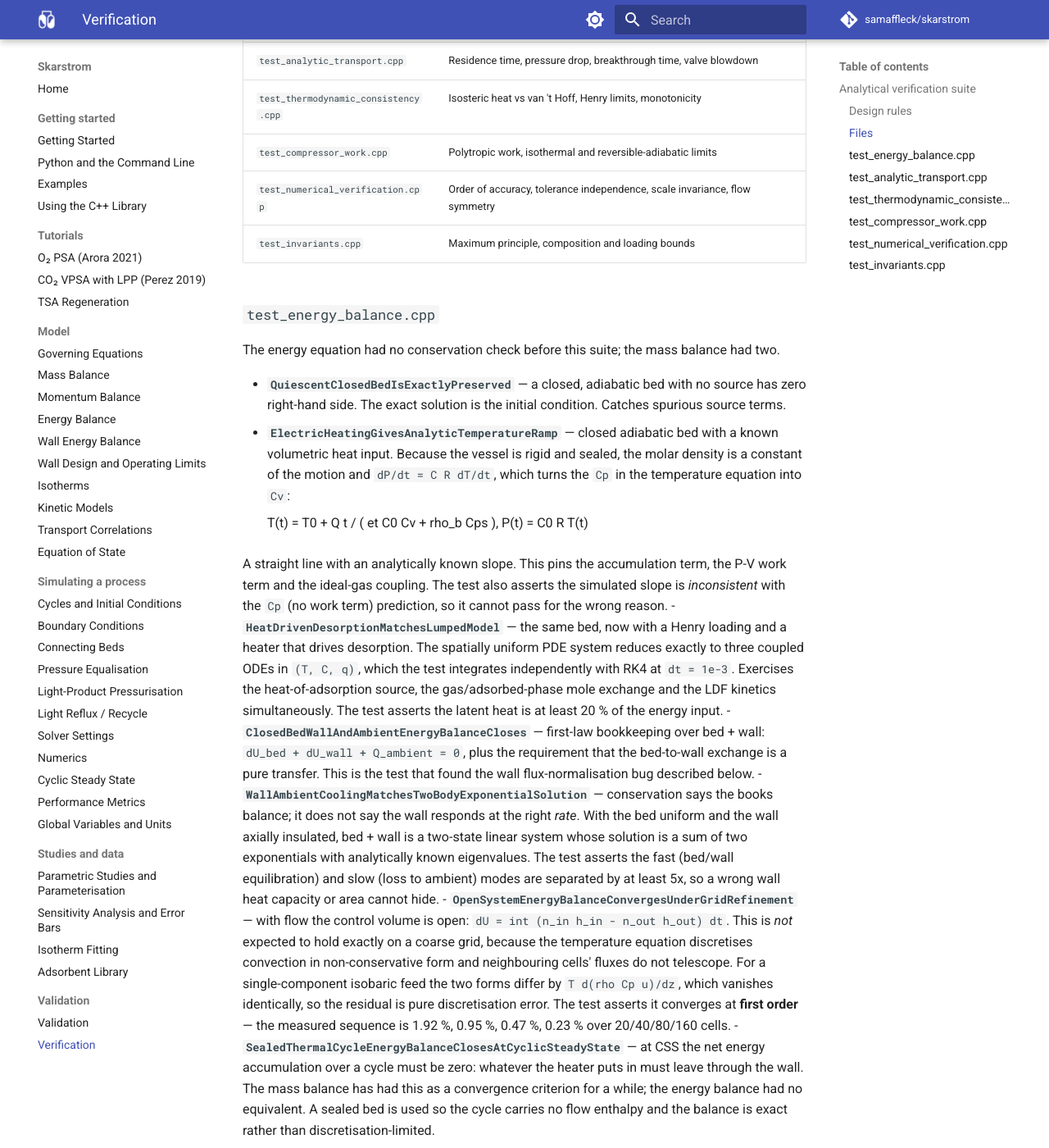
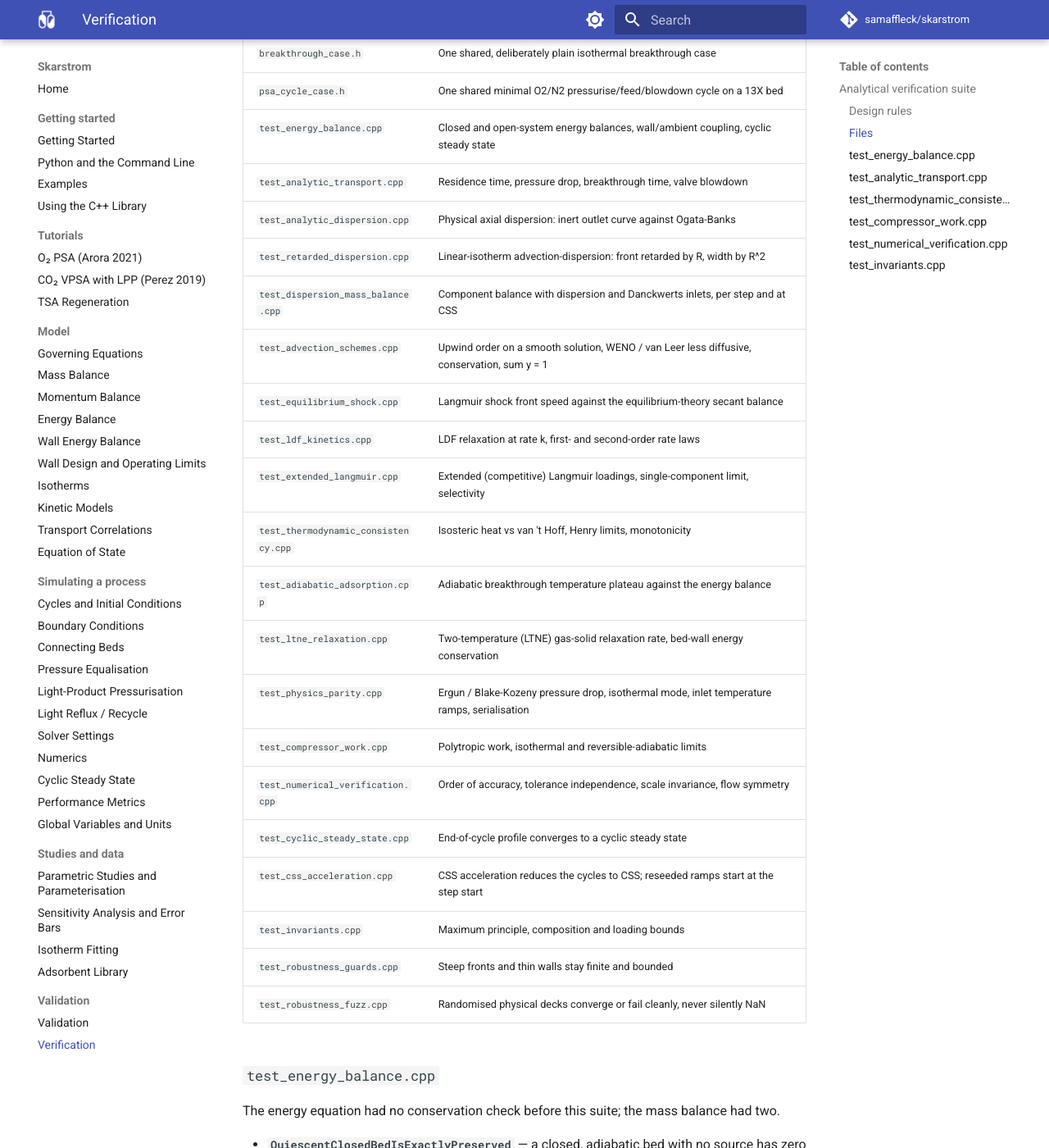
Before and after one commit to samaffleck/skarstrom, an MkDocs documentation site: the page built from docs/verification.md, in a window 1280 px wide and 1400 px high, scrolled down 1782 px. Shown: the whole window at 82% size. Built offline with MkDocs 1.6.1 and Material for MkDocs 9.7.7, drawn with Linux system fonts in a browser that asks for light colours; comment, search, counter and statistics services are not loaded; some of the changed text lies outside the part shown.

Commit message:
Verification suite: list every file in the Files table
The Files table in core/test/validation/README.md (and the copy in
docs/verification.md) listed 8 of the 23 files in the directory. It now
has one line per file. The ctest -R regex on the verification page also
missed eight test suites (ClosedBedEnergyTest, the Ldf*, Ltne,
advection-scheme, CSS-acceleration, dispersion mass-balance and
physics-parity suites; the regex is case-sensitive, so "LDF" and "LTNE"
matched nothing) and caught six tests from outside the directory. It is
now one alternative per suite and selects exactly the 74 tests in
core/test/validation/.

Co-Authored-By: Claude Opus 5.5 <noreply@anthropic.com>
Claude-Session: https://claude.ai/code/session_01LRbL7UgBaBytTLu7rMguxZ
Signed-off-by: Claude <noreply@anthropic.com>

```diff
--- a/docs/verification.md
+++ b/docs/verification.md
@@ -1,6 +1,6 @@
 # Verification
 
-**Verification** asks whether the solver solves its equations correctly; [Validation](validation.md) asks whether those are the right equations for real columns. Skarstrom's verification tests compare the solver with closed-form solutions of the governing equations, conservation identities and observed orders of convergence, so a failure means a defect, not a modelling choice. They live in [`core/test/validation/`](https://github.com/samaffleck/skarstrom/tree/main/core/test/validation) and run with the rest of the test suite (`ctest -R "EnergyBalance|Analytic|Numerical|Invariant|Thermodynamic|Compressor|Shock|LDF|LTNE|Adiabatic|ExtendedLangmuir|CyclicSteadyState|Robustness"`).
+**Verification** asks whether the solver solves its equations correctly; [Validation](validation.md) asks whether those are the right equations for real columns. Skarstrom's verification tests compare the solver with closed-form solutions of the governing equations, conservation identities and observed orders of convergence, so a failure means a defect, not a modelling choice. They live in [`core/test/validation/`](https://github.com/samaffleck/skarstrom/tree/main/core/test/validation) and run with the rest of the test suite (`ctest -R "^(AdiabaticAdsorption|AdvectionScheme(Conservation|Order)|Analytic[A-Za-z]+|BlakeKozenyPressureDrop|ClosedBedEnergyTest|CompressorWork|CSSAcceleration|CyclicSteadyState|DispersionMassBalance|EquilibriumShock|ErgunPressureDrop|ErgunVelocity|ExtendedLangmuirTest|InletTemperatureProfile|Invariants|IsothermalMode|Ldf[A-Za-z]+|LtneRelaxationTest|NumericalVerification|PhysicsParitySerialisation|RobustnessGuards|ThermodynamicConsistency)\.|RobustnessFuzz"`, one alternative per test suite).
 
 The rest of this page is the suite's README.
 
@@ -52,12 +52,27 @@ This complements the existing coverage rather than duplicating it:
 |---|---|
 | `validation_helpers.h` | Independent reference implementations: energy inventories, cylinder areas, moments |
 | `breakthrough_case.h` | One shared, deliberately plain isothermal breakthrough case |
+| `psa_cycle_case.h` | One shared minimal O2/N2 pressurise/feed/blowdown cycle on a 13X bed |
 | `test_energy_balance.cpp` | Closed and open-system energy balances, wall/ambient coupling, cyclic steady state |
 | `test_analytic_transport.cpp` | Residence time, pressure drop, breakthrough time, valve blowdown |
+| `test_analytic_dispersion.cpp` | Physical axial dispersion: inert outlet curve against Ogata-Banks |
+| `test_retarded_dispersion.cpp` | Linear-isotherm advection-dispersion: front retarded by R, width by R^2 |
+| `test_dispersion_mass_balance.cpp` | Component balance with dispersion and Danckwerts inlets, per step and at CSS |
+| `test_advection_schemes.cpp` | Upwind order on a smooth solution, WENO / van Leer less diffusive, conservation, sum y = 1 |
+| `test_equilibrium_shock.cpp` | Langmuir shock front speed against the equilibrium-theory secant balance |
+| `test_ldf_kinetics.cpp` | LDF relaxation at rate k, first- and second-order rate laws |
+| `test_extended_langmuir.cpp` | Extended (competitive) Langmuir loadings, single-component limit, selectivity |
 | `test_thermodynamic_consistency.cpp` | Isosteric heat vs van 't Hoff, Henry limits, monotonicity |
+| `test_adiabatic_adsorption.cpp` | Adiabatic breakthrough temperature plateau against the energy balance |
+| `test_ltne_relaxation.cpp` | Two-temperature (LTNE) gas-solid relaxation rate, bed-wall energy conservation |
+| `test_physics_parity.cpp` | Ergun / Blake-Kozeny pressure drop, isothermal mode, inlet temperature ramps, serialisation |
 | `test_compressor_work.cpp` | Polytropic work, isothermal and reversible-adiabatic limits |
 | `test_numerical_verification.cpp` | Order of accuracy, tolerance independence, scale invariance, flow symmetry |
+| `test_cyclic_steady_state.cpp` | End-of-cycle profile converges to a cyclic steady state |
+| `test_css_acceleration.cpp` | CSS acceleration reduces the cycles to CSS; reseeded ramps start at the step start |
 | `test_invariants.cpp` | Maximum principle, composition and loading bounds |
+| `test_robustness_guards.cpp` | Steep fronts and thin walls stay finite and bounded |
+| `test_robustness_fuzz.cpp` | Randomised physical decks converge or fail cleanly, never silently NaN |
 
 ### `test_energy_balance.cpp`
 
```
Also changed, not shown: 1 other file.
